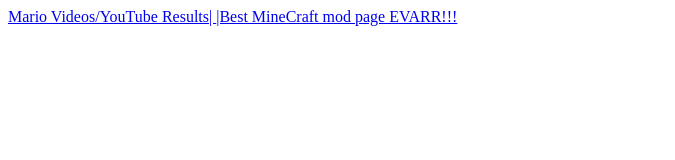
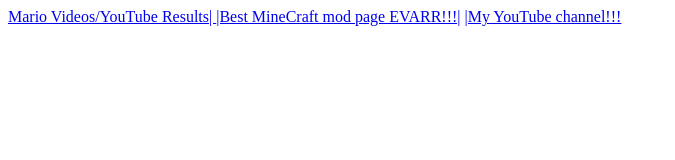
Before and after one commit to ItsNoms/ItsNoms.github.io, a plain HTML site: page index.html in a window 1280 px wide. Shown: the whole page, without its empty margins (0-675 px from the left). Drawn offline with Linux system fonts and the light colour scheme.

Commit message:
Index for my website

```diff
--- a/index.html
+++ b/index.html
@@ -2,8 +2,8 @@
 <html>
 <head> <title>Index...</title> </head>
 <body> <a href="mario.html">Mario Videos/YouTube Results| </a>
-<a href="minecrap.html"> |Best MineCraft mod page EVARR!!!</a>
-
+<a href="minecrap.html"> |Best MineCraft mod page EVARR!!!|</a>
+<a href="YouTube.html"> |My YouTube channel!!!</a>
 
 
 
```
